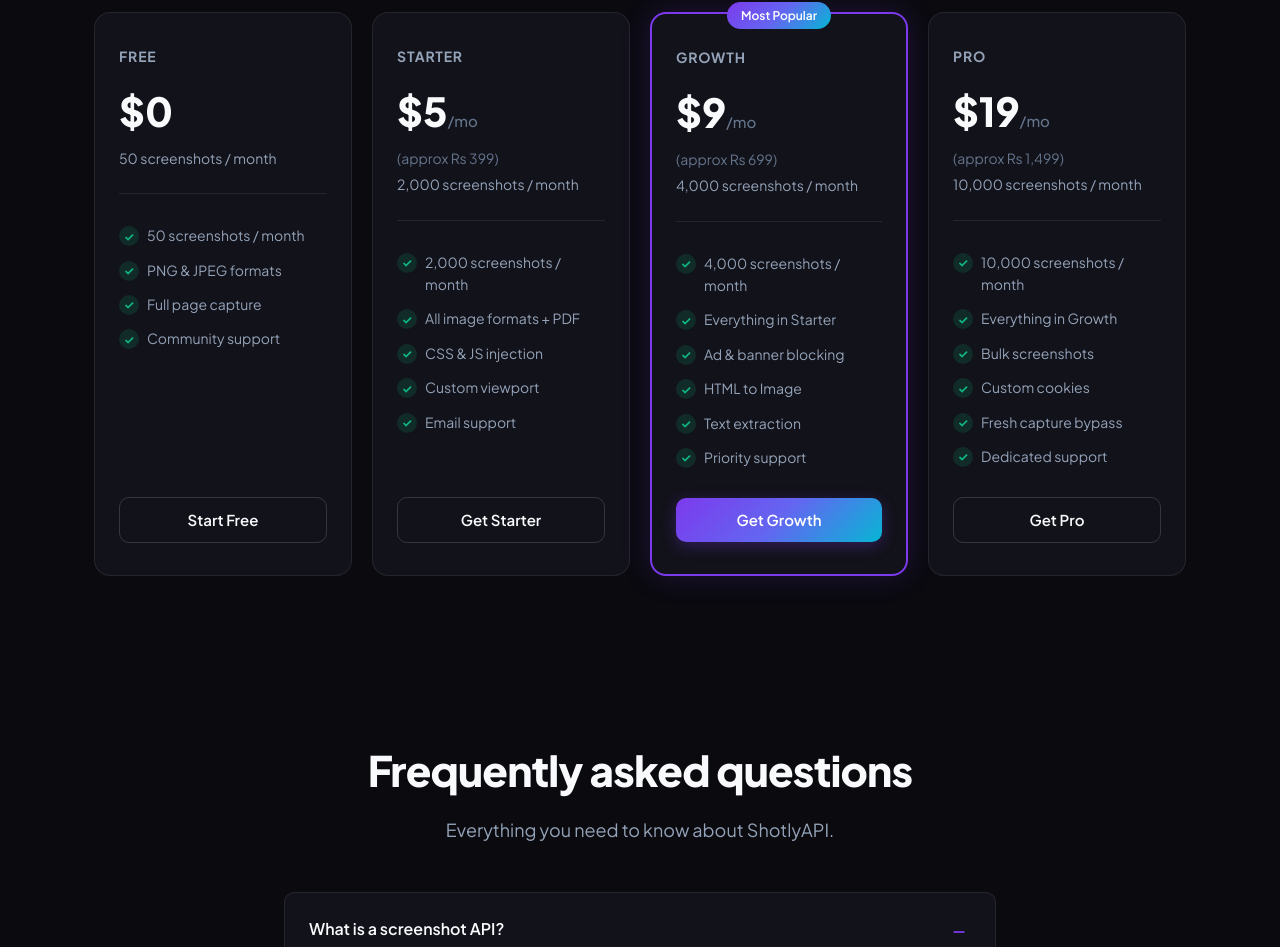
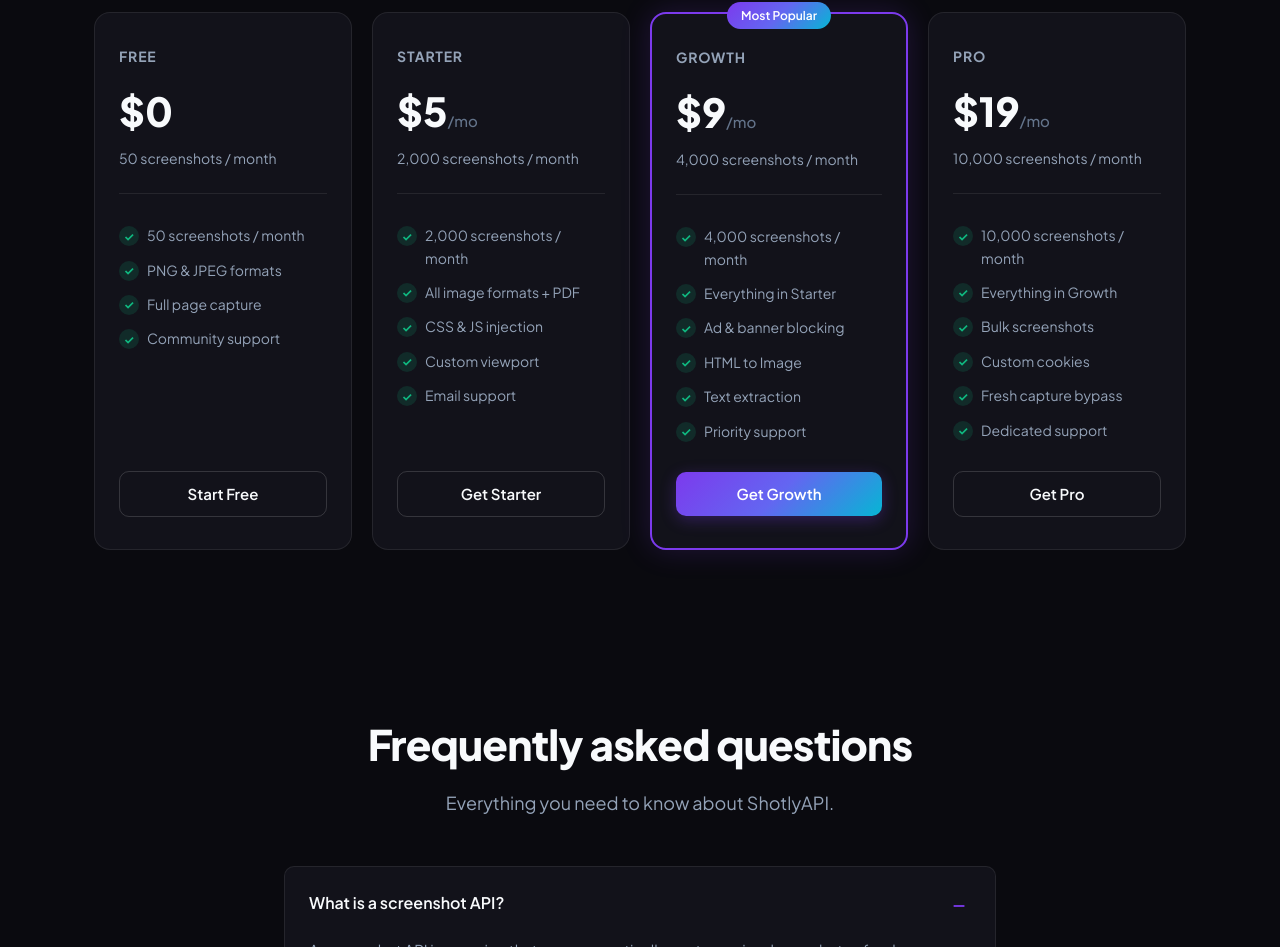
Before and after one commit to MyWorld0007/shotlyapi, a React (Vite) app: page / in a window 1280 px wide. Shown: the part 7463-8410 px from the top of the page. Built offline with nearby package versions, Linux system fonts and the light colour scheme.

Commit message:
fix: remove INR approximations from pricing to avoid misleading due to daily USD-INR fluctuation

```diff
--- a/src/pages/Landing.jsx
+++ b/src/pages/Landing.jsx
@@ -61,10 +61,10 @@ const testimonials = [
 ]
 
 const pricingTiers = [
-  { name: 'Free', amount: '$0', inr: '', period: '', desc: '50 screenshots / month', features: ['50 screenshots / month', 'PNG & JPEG formats', 'Full page capture', 'Community support'], cta: 'Start Free', popular: false },
-  { name: 'Starter', amount: '$5', inr: 'approx Rs 399', period: '/mo', desc: '2,000 screenshots / month', features: ['2,000 screenshots / month', 'All image formats + PDF', 'CSS & JS injection', 'Custom viewport', 'Email support'], cta: 'Get Starter', popular: false },
-  { name: 'Growth', amount: '$9', inr: 'approx Rs 699', period: '/mo', desc: '4,000 screenshots / month', features: ['4,000 screenshots / month', 'Everything in Starter', 'Ad & banner blocking', 'HTML to Image', 'Text extraction', 'Priority support'], cta: 'Get Growth', popular: true },
-  { name: 'Pro', amount: '$19', inr: 'approx Rs 1,499', period: '/mo', desc: '10,000 screenshots / month', features: ['10,000 screenshots / month', 'Everything in Growth', 'Bulk screenshots', 'Custom cookies', 'Fresh capture bypass', 'Dedicated support'], cta: 'Get Pro', popular: false },
+  { name: 'Free', amount: '$0', period: '', desc: '50 screenshots / month', features: ['50 screenshots / month', 'PNG & JPEG formats', 'Full page capture', 'Community support'], cta: 'Start Free', popular: false },
+  { name: 'Starter', amount: '$5', period: '/mo', desc: '2,000 screenshots / month', features: ['2,000 screenshots / month', 'All image formats + PDF', 'CSS & JS injection', 'Custom viewport', 'Email support'], cta: 'Get Starter', popular: false },
+  { name: 'Growth', amount: '$9', period: '/mo', desc: '4,000 screenshots / month', features: ['4,000 screenshots / month', 'Everything in Starter', 'Ad & banner blocking', 'HTML to Image', 'Text extraction', 'Priority support'], cta: 'Get Growth', popular: true },
+  { name: 'Pro', amount: '$19', period: '/mo', desc: '10,000 screenshots / month', features: ['10,000 screenshots / month', 'Everything in Growth', 'Bulk screenshots', 'Custom cookies', 'Fresh capture bypass', 'Dedicated support'], cta: 'Get Pro', popular: false },
 ]
 
 const faqs = [
@@ -424,7 +424,6 @@ export default function Landing() {
                 {tier.amount}
                 {tier.period && <span className="period">{tier.period}</span>}
               </div>
-              {tier.inr && <div className="price-inr">({tier.inr})</div>}
               <div className="price-desc">{tier.desc}</div>
               <ul className="price-features">
                 {tier.features.map((feat) => (
```
